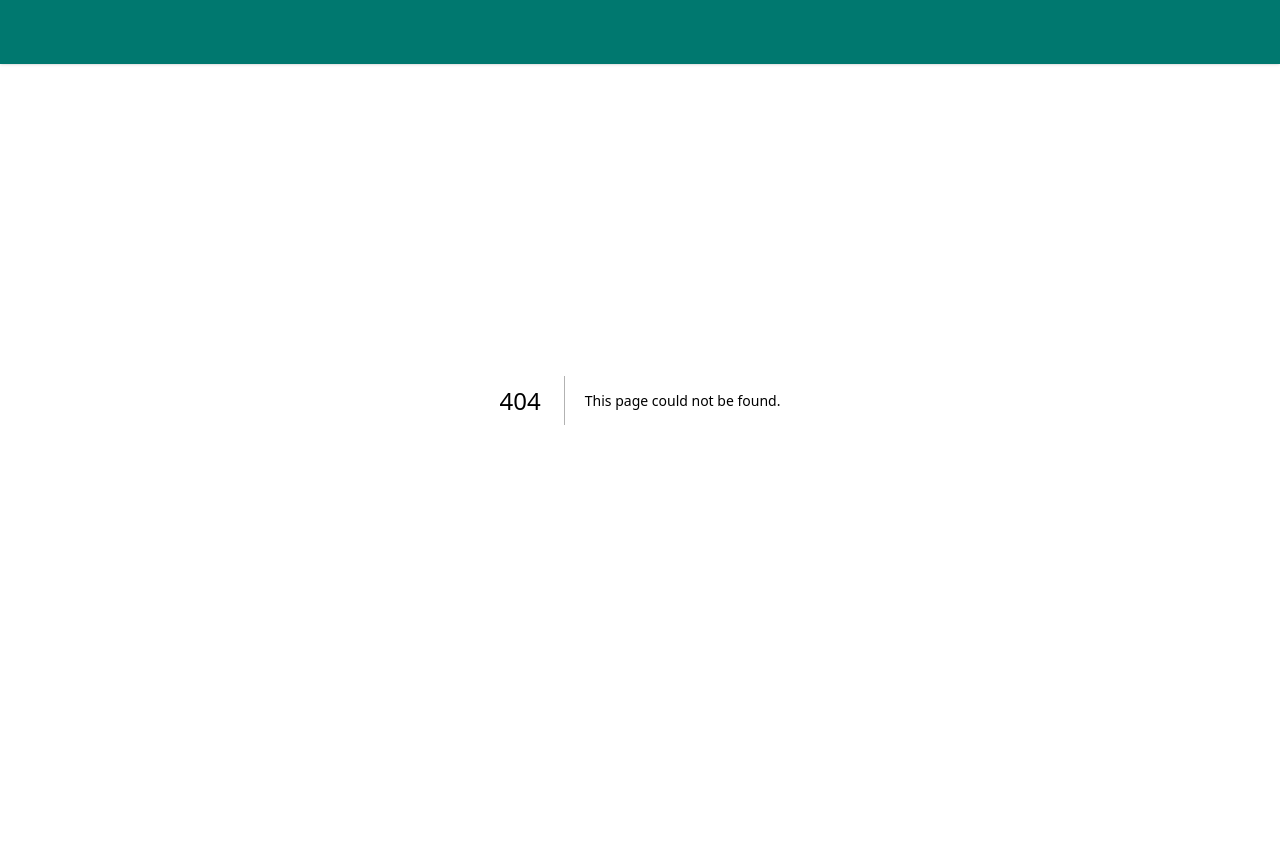
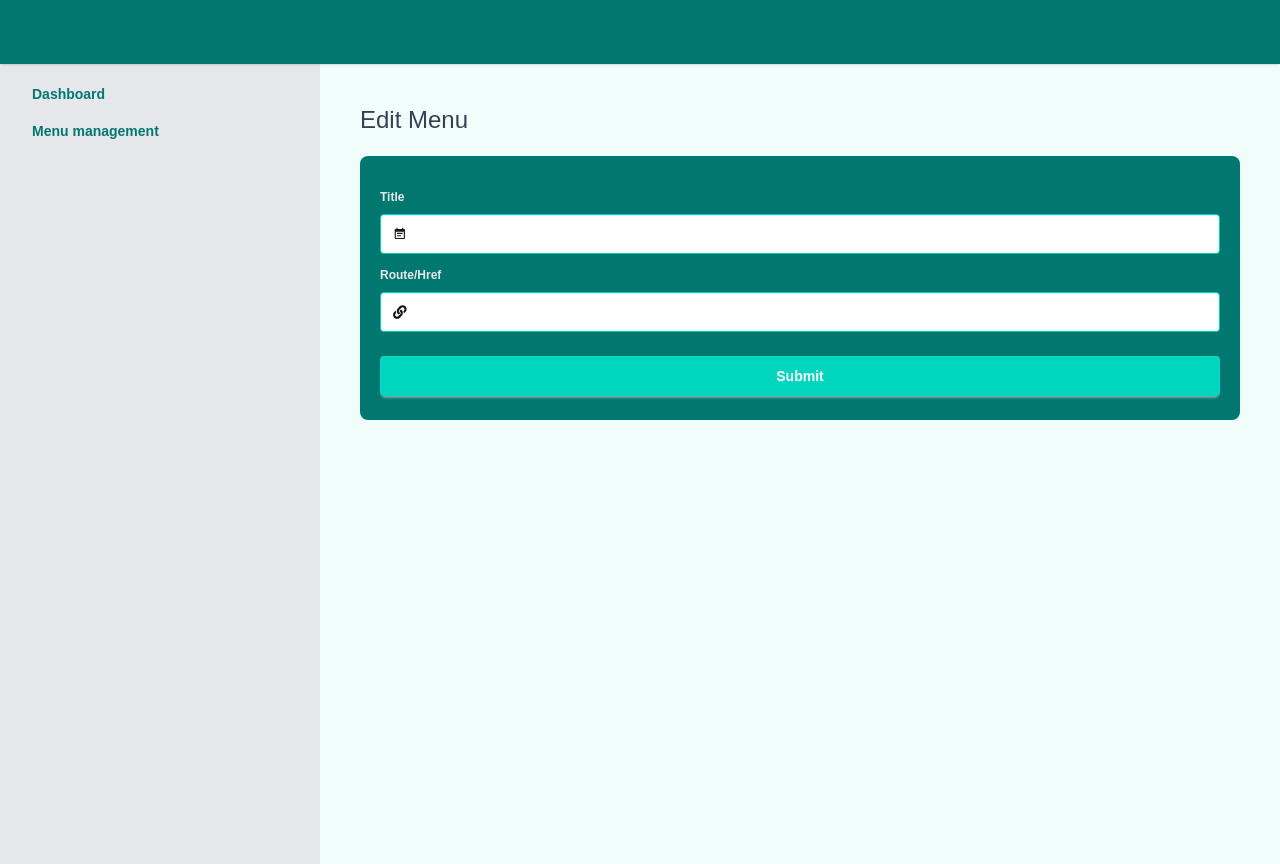
Before and after one commit to fauzan264/klik-digital-test, a Next.js app in the folder frontend/: page /admin/menu/1/sub-menu/edit/1 in a window 1280 px wide. Before the commit this address had no page. Before the commit the page ends 800 px from the top, so only its background shows below. Built offline with nearby package versions, Linux system fonts and the light colour scheme.

Commit message:
feat: create page edit sub menu

```diff
--- /dev/null
+++ b/frontend/src/app/admin/menu/[menuId]/sub-menu/edit/[subMenuId]/page.tsx
@@ -0,0 +1,110 @@
+"use client";
+import { menuSchema } from "@/features/menu/schemas/menuSchema";
+import useMenuStore, { IMenu } from "@/store/useMenuStore";
+import { useFormik } from "formik";
+import { useParams, useRouter } from "next/navigation";
+import { MdEventNote } from "react-icons/md";
+import { FaLink } from "react-icons/fa";
+import { toast } from "react-toastify";
+import { useEffect } from "react";
+
+export default function EditMenuPage() {
+  const { menuId, subMenuId } = useParams<{
+    menuId: string;
+    subMenuId: string;
+  }>();
+  const router = useRouter();
+  const { updateMenu, getMenuById } = useMenuStore();
+
+  const formik = useFormik({
+    initialValues: {
+      title: "",
+      href: "",
+    },
+    validationSchema: menuSchema,
+    onSubmit: ({ title, href }: Omit<IMenu, "id">) => {
+      updateMenu(subMenuId, { title, href, parentId: menuId });
+      toast.info("Sub Menu updated successfully.");
+      router.push(`/admin/menu/${menuId}`);
+    },
+  });
+
+  useEffect(() => {
+    const getDetailMenu = getMenuById(subMenuId);
+    formik.setValues({
+      title: getDetailMenu?.title || "",
+      href: getDetailMenu?.href || "",
+    });
+  }, []);
+
+  return (
+    <div className="mx-auto w-11/12 my-10">
+      <h1 className="text-2xl text-gray-700">Edit Menu</h1>
+      <div className="card bg-teal-700 my-5">
+        <div className="card-body">
+          <form onSubmit={formik.handleSubmit}>
+            <div className="flex flex-wrap -mx-1">
+              <div className="w-full">
+                <fieldset className="fieldset">
+                  <legend className="fieldset-legend text-gray-200">
+                    Title
+                  </legend>
+                  <label
+                    htmlFor=""
+                    className="input input-accent validator w-full"
+                  >
+                    <MdEventNote />
+                    <input
+                      type="text"
+                      name="title"
+                      id="title"
+                      onChange={formik.handleChange}
+                      value={formik.values.title}
+                    />
+                  </label>
+                  {formik.errors.title && formik.touched.title && (
+                    <div className="feedback text-red-400">
+                      {formik.errors.title}
+                    </div>
+                  )}
+                </fieldset>
+              </div>
+              <div className="w-full">
+                <fieldset className="fieldset">
+                  <legend className="fieldset-legend text-gray-200">
+                    Route/Href
+                  </legend>
+                  <label
+                    htmlFor=""
+                    className="input input-accent validator w-full"
+                  >
+                    <FaLink />
+                    <input
+                      type="text"
+                      name="href"
+                      id="href"
+                      onChange={formik.handleChange}
+                      value={formik.values.href ?? ""}
+                    />
+                  </label>
+                  {formik.errors.href && formik.touched.href && (
+                    <div className="feedback text-red-400">
+                      {formik.errors.href}
+                    </div>
+                  )}
+                </fieldset>
+              </div>
+
+              <button
+                type="submit"
+                className="btn border-0 bg-teal-400 hover:bg-teal-300 active:bg-teal-600 transition ease-in-out duration-300 text-gray-100 w-full mt-5 focus:outline-none"
+              >
+                Submit
+              </button>
+            </div>
+          </form>
+        </div>
+      </div>
+    </div>
+  );
+}
```
